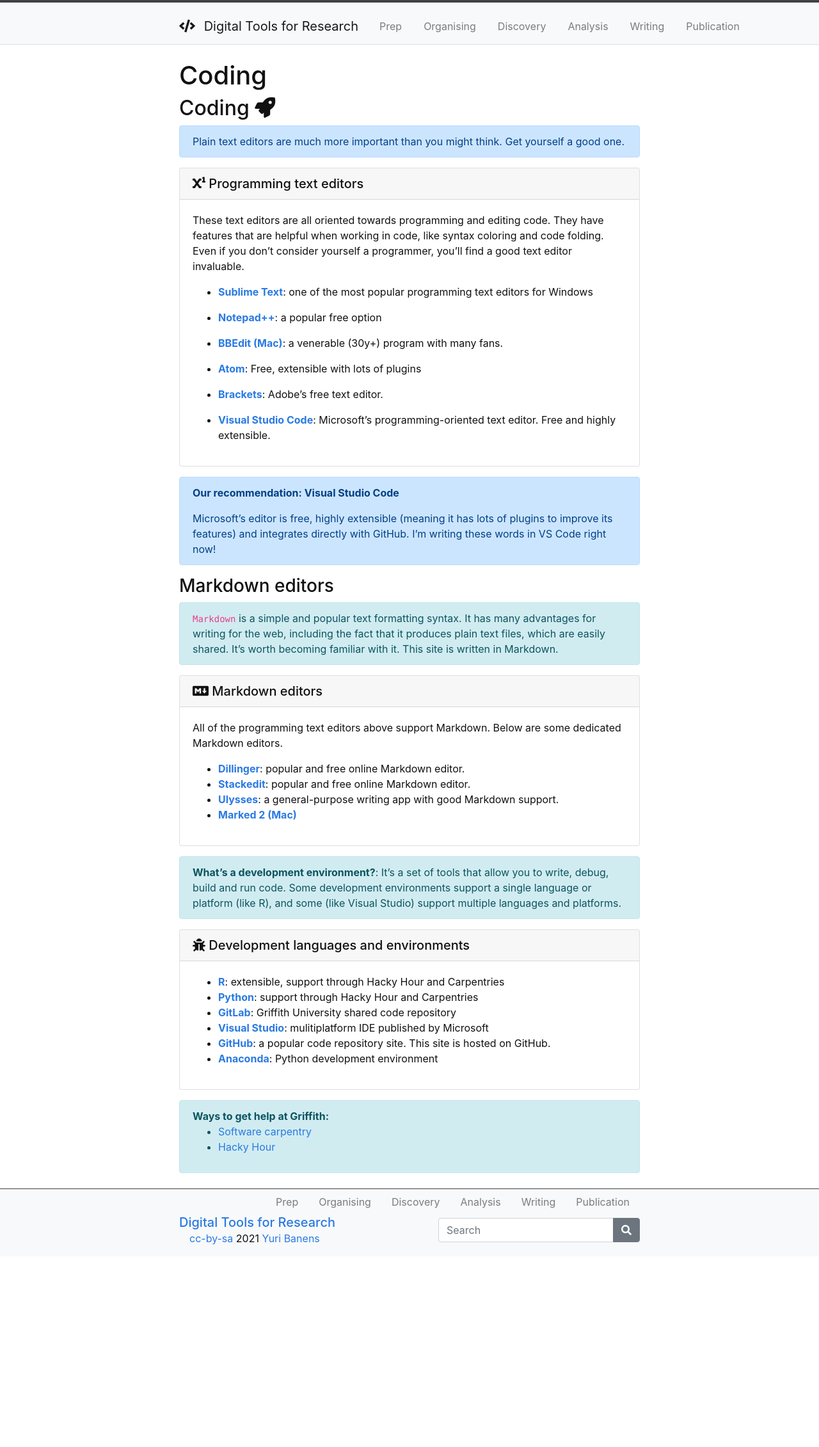
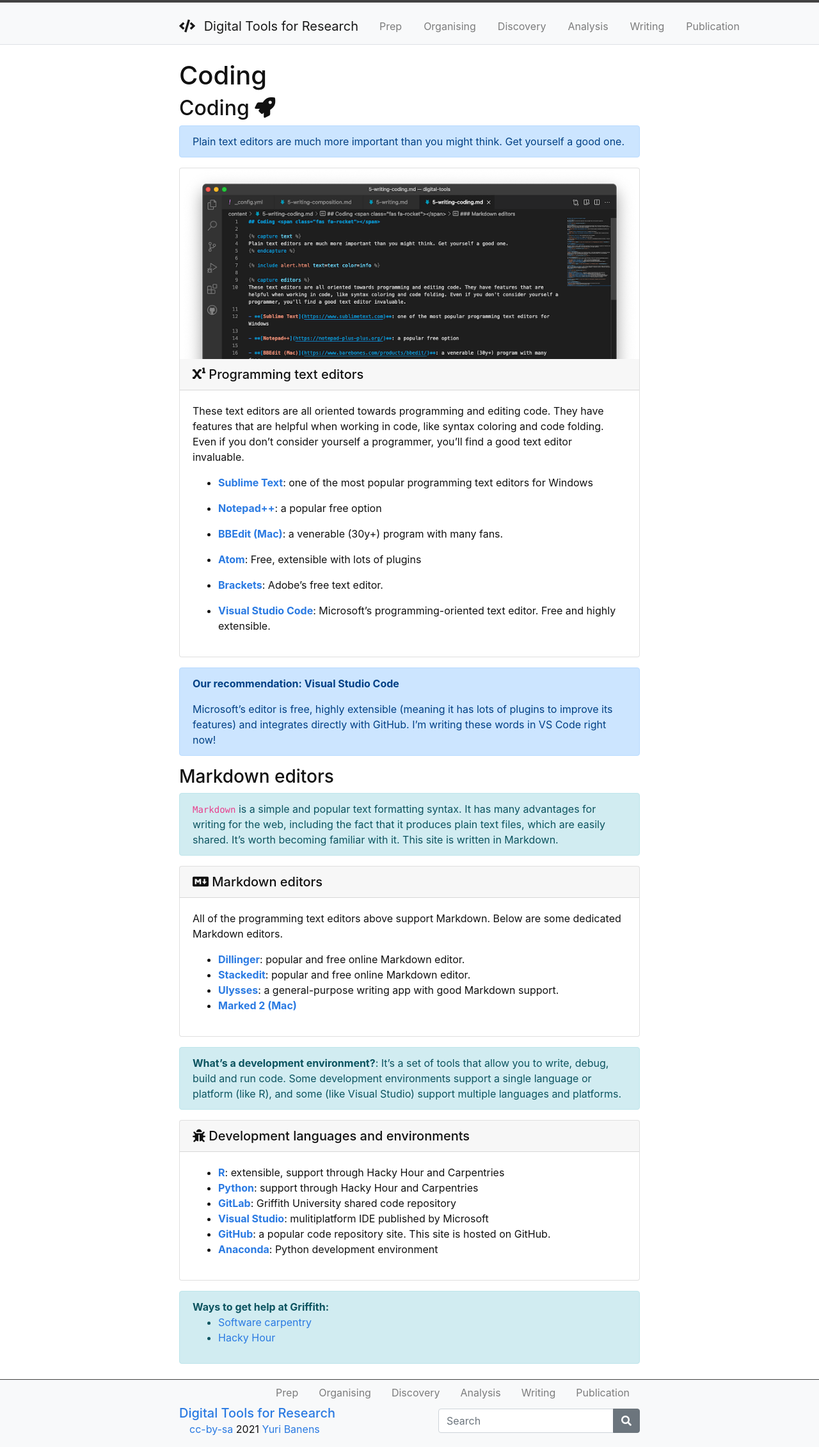
Before and after one commit to GriffithUniLibrary/digital-tools-modular, a Jekyll site: the page built from content/5-writing-coding.md, in a window 1280 px wide. Shown: the whole page at 64% size. Built offline with Jekyll 4.4.1, drawn with Linux system fonts in a browser that asks for light colours; our own code applies the rules of GitHub Pages for plain Markdown files; before the commit the page ends 1963 px from its top, so only the background shows below that.

Commit message:
Atached code image

```diff
--- a/content/5-writing-coding.md
+++ b/content/5-writing-coding.md
@@ -22,7 +22,7 @@ These text editors are all oriented towards programming and editing code. They h
 - **[Visual Studio Code](code.visualstudio.com)**: Microsoft's programming-oriented text editor. Free and highly extensible.
 
 {% endcapture %}
-{% include card.html header="<i class='fas fa-superscript'></i> Programming text editors" text=editors %}
+{% include card.html header="<i class='fas fa-superscript'></i> Programming text editors" text=editors img="code-editor.png" %}
 
 {% capture besttext %}
 **Our recommendation: Visual Studio Code**
```
